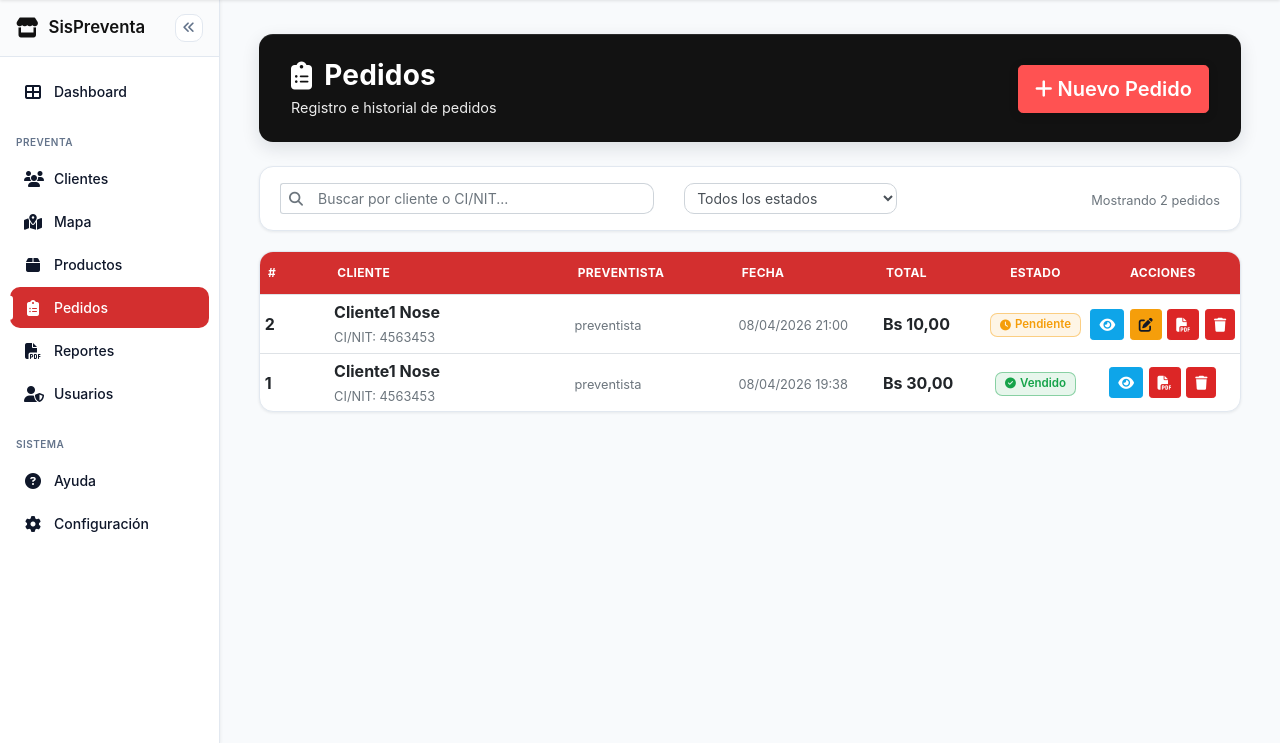
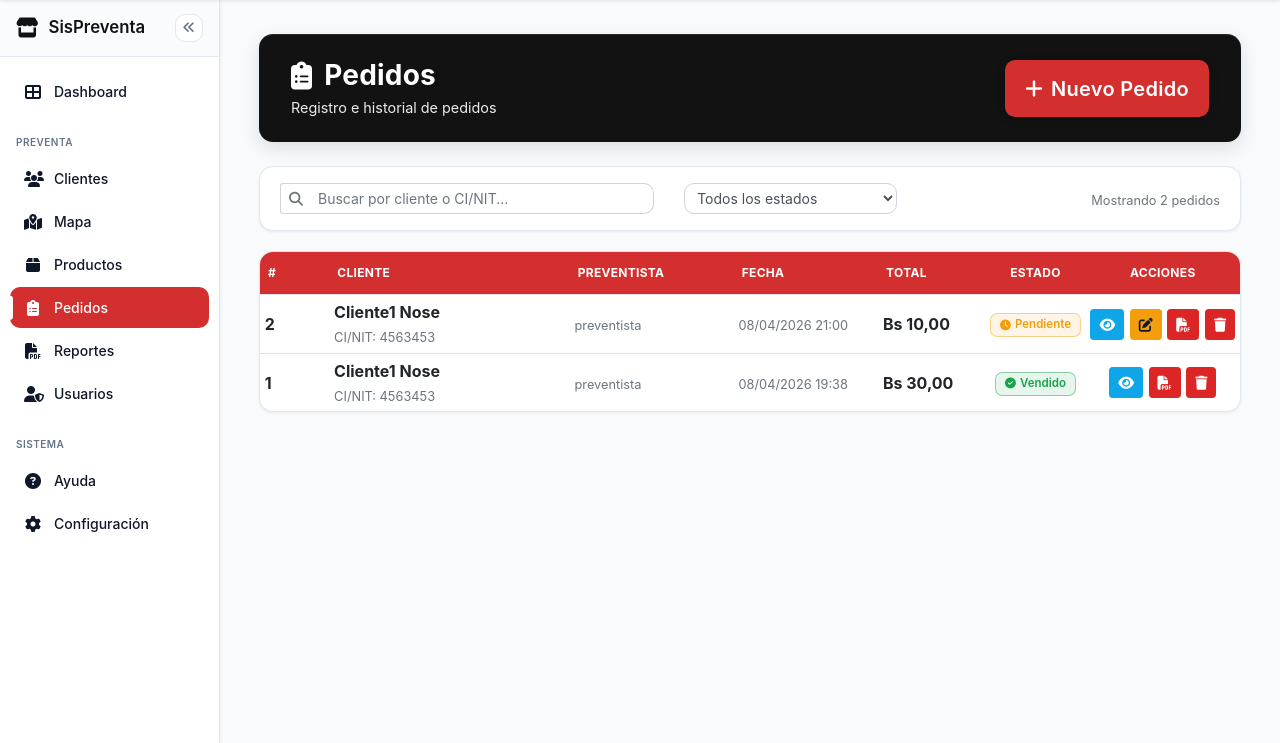
Before and after one commit to Guilder23/Sistema-Preventa, a Django app: page /pedidos/ in a window 1280 px wide. Shown: the part 56-799 px from the top of the page. Run offline with Django 5.2, Linux system fonts and the light colour scheme; a user stored in the database is signed in; data comes from the database, SQL or seed files in the repository; some libraries are stand-ins or nearby versions.

Commit message:
Sidebar funcional el celulares y boton crear responsivos

```diff
--- a/static/css/base/base.css
+++ b/static/css/base/base.css
@@ -55,16 +55,41 @@ html[data-theme="dark"] .table thead th {
 
 .btn-nuevo {
     background-color: var(--color-primario) !important;
-    color: white !important;
-    font-weight: 600;
-    transition: all 0.2s ease;
-    box-shadow: 0 4px 6px rgba(211, 47, 47, 0.2);
+    color: #ffffff !important;
+    border: none !important;
+    font-weight: 700;
+    letter-spacing: 0.3px;
+    border-radius: var(--radio-md);
+    padding: 0.85rem 1.25rem;
+    min-height: 48px;
+    display: inline-flex;
+    align-items: center;
+    justify-content: center;
+    gap: 0.5rem;
+    box-shadow: 0 8px 18px rgba(211, 47, 47, 0.22);
+    transition: transform 0.18s ease, box-shadow 0.18s ease, background-color 0.18s ease;
 }
 
-.btn-nuevo:hover {
+.btn-nuevo:hover,
+.btn-nuevo:focus {
     background-color: var(--color-primario-hover) !important;
-    transform: translateY(-1px);
-    box-shadow: 0 6px 12px rgba(211, 47, 47, 0.3);
+    color: #ffffff !important;
+    transform: translateY(-2px);
+    box-shadow: 0 12px 26px rgba(211, 47, 47, 0.28);
+}
+
+/* En móvil: header en columna y botón ancho completo */
+@media (max-width: 768px) {
+    .page-header {
+        flex-direction: column;
+        align-items: stretch;
+        gap: 1rem;
+        padding: 1.25rem 1.25rem;
+    }
+
+    .page-header .btn-nuevo {
+        width: 100%;
+    }
 }
 
 .page-header-content h1,
--- a/static/css/componentes/navbar.css
+++ b/static/css/componentes/navbar.css
@@ -73,6 +73,13 @@
     height: 36px;
     align-items: center;
     justify-content: center;
+}
+
+/* En móvil se debe ver el botón hamburguesa */
+@media (max-width: 992px) {
+    .sidebar-toggle-btn {
+        display: flex;
+    }
 }
 
 .sidebar-toggle-btn:hover {
--- a/static/css/componentes/sidebar.css
+++ b/static/css/componentes/sidebar.css
@@ -24,6 +24,25 @@
     .sidebar {
         transform: translateX(-100%);
     }
+
+    /* Cuando se abre desde el botón, debe mostrarse */
+    .sidebar.active {
+        transform: translateX(0);
+        box-shadow: 2px 0 12px rgba(0, 0, 0, 0.18);
+    }
+}
+
+/* Overlay para cuando el sidebar está abierto en mobile */
+.sidebar-overlay {
+    display: none;
+    position: fixed;
+    inset: 0;
+    background: rgba(0, 0, 0, 0.35);
+    z-index: 1019;
+}
+
+.sidebar-overlay.active {
+    display: block;
 }
 
 /* Scrollbar personalizada */
--- a/static/js/componentes/navbar.js
+++ b/static/js/componentes/navbar.js
@@ -5,9 +5,6 @@
 function inicializarNavbar() {
     const usuarioBtn = document.getElementById("usuarioBtn");
     const usuarioDropdown = document.getElementById("usuarioDropdown");
-    const sidebarToggle = document.getElementById("sidebarToggle");
-    const sidebar = document.getElementById("sidebar");
-    const sidebarOverlay = document.getElementById("sidebarOverlay");
 
     // Toggle dropdown de usuario
     if (usuarioBtn && usuarioDropdown) {
@@ -18,35 +15,12 @@ function inicializarNavbar() {
         });
     }
 
-    // Sidebar Toggle
-    if (sidebarToggle && sidebar && sidebarOverlay) {
-        sidebarToggle.addEventListener("click", function() {
-            sidebar.classList.toggle("active");
-            sidebarOverlay.classList.toggle("active");
-        });
-
-        sidebarOverlay.addEventListener("click", function() {
-            sidebar.classList.remove("active");
-            sidebarOverlay.classList.remove("active");
-        });
-    }
-
     // Cerrar dropdowns al hacer clic fuera
     document.addEventListener("click", function(e) {
         if (usuarioDropdown && usuarioBtn && !usuarioBtn.contains(e.target) && !usuarioDropdown.contains(e.target)) {
             usuarioDropdown.classList.remove("show");
         }
     });
-
-    // Escuchar cambios en tamaño de ventana
-    window.addEventListener("resize", function() {
-        if (window.innerWidth > 992) {
-            if (sidebar && sidebarOverlay) {
-                sidebar.classList.remove("active");
-                sidebarOverlay.classList.remove("active");
-            }
-        }
-    });
 }
 
 // Inicializar navbar cuando el DOM esté listo
--- a/templates/pedidos/pedidos.html
+++ b/templates/pedidos/pedidos.html
@@ -19,7 +19,7 @@
             <p class="page-subtitle">Registro e historial de pedidos</p>
         </div>
         {% if user.is_superuser or user.perfil.rol == 'administrador' or user.perfil.rol == 'supervisor' or user.perfil.rol == 'preventista' %}
-            <button type="button" class="btn btn-primary btn-lg" data-toggle="modal" data-target="#modalCrearPedido">
+            <button type="button" class="btn btn-nuevo btn-lg" data-toggle="modal" data-target="#modalCrearPedido">
                 <i class="fas fa-plus"></i> Nuevo Pedido
             </button>
         {% endif %}
--- a/templates/productos/productos.html
+++ b/templates/productos/productos.html
@@ -19,7 +19,7 @@
             <p class="page-subtitle">Catálogo de productos y precios</p>
         </div>
         {% if user.is_superuser or user.perfil.rol == 'administrador' %}
-        <button type="button" class="btn btn-primary btn-lg" data-toggle="modal" data-target="#modalCrearProducto">
+        <button type="button" class="btn btn-nuevo btn-lg" data-toggle="modal" data-target="#modalCrearProducto">
             <i class="fas fa-plus"></i> Nuevo Producto
         </button>
         {% endif %}
--- a/templates/usuarios/usuarios.html
+++ b/templates/usuarios/usuarios.html
@@ -34,7 +34,7 @@
                             </p>
                         {% endif %}
                     </div>
-                    <button type="button" class="btn btn-primary btn-lg" data-toggle="modal" data-target="#modalCrearUsuario">
+                    <button type="button" class="btn btn-nuevo btn-lg" data-toggle="modal" data-target="#modalCrearUsuario">
                         <i class="fas fa-user-plus"></i> Nuevo Usuario
                     </button>
                 </div>
```
